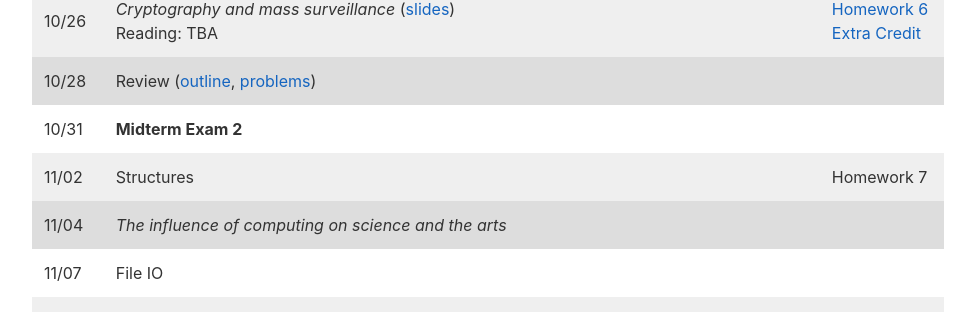
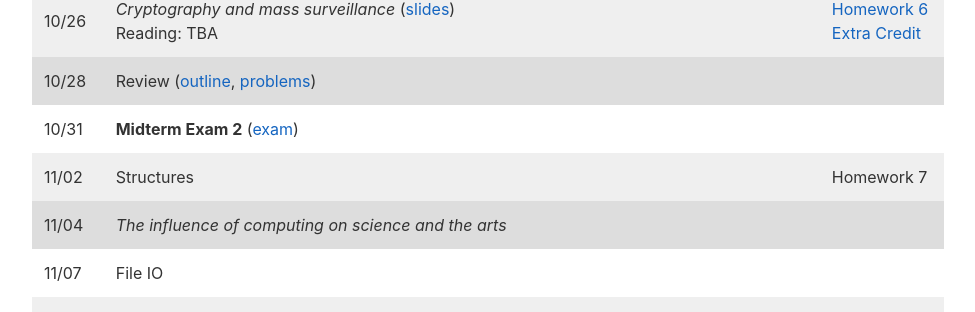
Before and after one commit to jacksonjw12/mbannister.github.io, a Jekyll site: the page built from _teaching/10-f16/index.md, in a window 1280 px wide and 900 px high, scrolled down 4285 px. Shown: the part 141-453 px from the top of the window, without its empty margins (152-1127 px from the left). Built offline with Jekyll 4.4.1, drawn with Linux system fonts in a browser that asks for light colours.

Commit message:
Add midterm 2

```diff
--- a/_teaching/10-f16/index.md
+++ b/_teaching/10-f16/index.md
@@ -130,7 +130,7 @@ All exams will be closed-note, closed-book, closed-computer, closed-calculator a
 10/24 | More with strings ([slides](Slides/Lecture15.pdf), [Example28](//github.com/mbannister/mbannister.github.io/blob/master/_teaching/10-f16/Code/Example28.cpp), [Example29](//github.com/mbannister/mbannister.github.io/blob/master/_teaching/10-f16/Code/Example29.cpp),  [Example30](//github.com/mbannister/mbannister.github.io/blob/master/_teaching/10-f16/Code/Example30.cpp))<br/>Reading: 8.2 |  <!-- Week 6; Lab: Arrays -->
 10/26 | _Cryptography and mass surveillance_ ([slides](Slides/Lecture16.pdf))<br/>Reading: TBA | [Homework 6](Homework/Homework06.html)<br/>[Extra Credit](Homework/PGP.html)
 10/28 | Review ([outline](Slides/midterm2.pdf), [problems](Slides/Lecture17.html))|
-10/31 | __Midterm Exam 2__  | <!-- Week 7; Lab: Strings -->
+10/31 | __Midterm Exam 2__ ([exam](Exams/midterm2.pdf)) | <!-- Week 7; Lab: Strings -->
 11/02 | Structures | Homework 7
 11/04 | _The influence of computing on science and the arts_ | <!-- Last day to drop with W -->
 11/07 | File IO | <!-- Week 8; Lab: Structures -->
```
Also changed, not shown: 1 other file.
